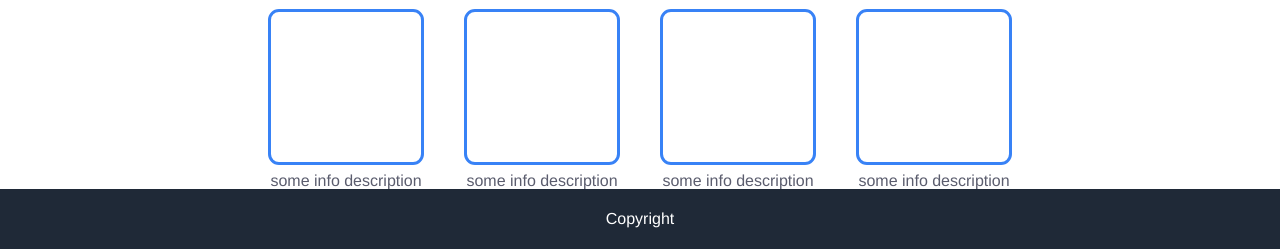
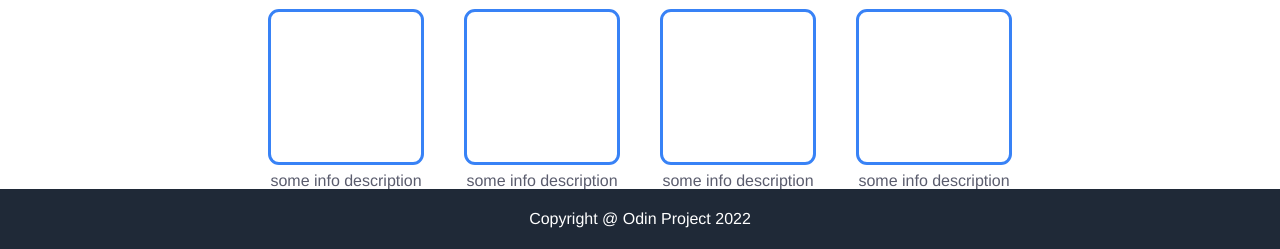
Before and after one commit to grinse-katze/landing-page, a plain HTML site: page index.html in a window 1280 px wide. Shown: the part 551-800 px from the top of the page. Drawn offline with Linux system fonts and the light colour scheme.

Commit message:
webpage completed

```diff
--- a/index.html
+++ b/index.html
@@ -64,7 +64,7 @@
             </div>
         </div>
 
-        <div class="footer">Copyright</div>
+        <div class="footer">Copyright @ Odin Project 2022</div>
 
     </body>
 </html>
```
